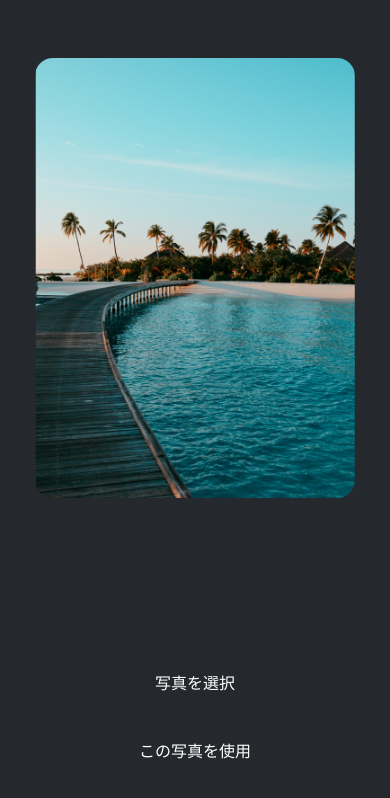
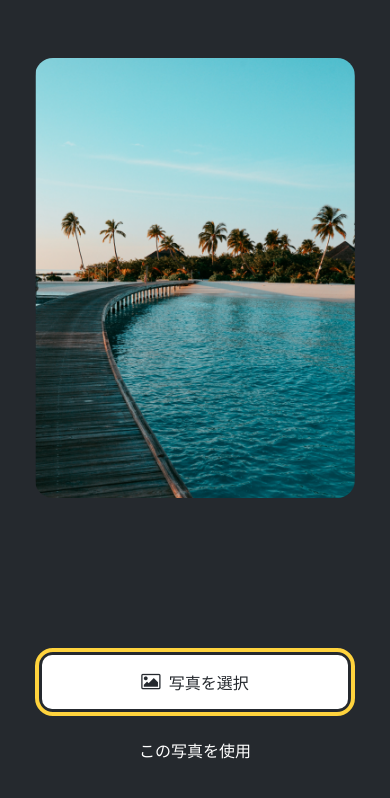
Before and after one commit to tamashiro-syuta/react-native-expo-tutorial, a React Native app: screen / in a window 390 px wide. Shown: the top 798 px of the page. Built offline with nearby package versions, Linux system fonts and the light colour scheme.

Commit message:
ボタンにアイコンを追加

```diff
--- a/package.json
+++ b/package.json
@@ -17,6 +17,7 @@
   },
   "dependencies": {
     "@expo/metro-runtime": "~4.0.0",
+    "@expo/vector-icons": "^14.0.2",
     "expo": "~52.0.23",
     "expo-status-bar": "~2.0.0",
     "react": "18.3.1",
--- a/src/components/button.tsx
+++ b/src/components/button.tsx
@@ -1,11 +1,39 @@
 import { type FC } from "react";
 import { Pressable, StyleSheet, Text, View } from "react-native";
+import { FontAwesome } from "@expo/vector-icons";
 
 type ButtonProps = {
   label: string;
+  theme?: "primary" | undefined;
 };
 
 export const Button: FC<ButtonProps> = (props) => {
+  if (props.theme === "primary") {
+    return (
+      <View
+        style={[
+          styles.buttonContainer,
+          { borderWidth: 4, borderColor: "#ffd33d", borderRadius: 18 },
+        ]}
+      >
+        <Pressable
+          style={[styles.button, { backgroundColor: "#fff" }]}
+          onPress={() => alert("You pressed a button.")}
+        >
+          <FontAwesome
+            name="picture-o"
+            size={18}
+            color="#25292e"
+            style={styles.buttonIcon}
+          />
+          <Text style={[styles.buttonLabel, { color: "#25292e" }]}>
+            {props.label}
+          </Text>
+        </Pressable>
+      </View>
+    );
+  }
+
   return (
     <View style={styles.buttonContainer}>
       <Pressable
--- a/src/screens/app.tsx
+++ b/src/screens/app.tsx
@@ -16,7 +16,7 @@
         <ImageViewer placeholderImageSource={PlaceholderImage} />
       </View>
       <View style={styles.footerContainer}>
-        <Button label="写真を選択" />
+        <Button theme="primary" label="写真を選択" />
         <Button label="この写真を使用" />
       </View>
       <StatusBar style="auto" />
```
Also changed, not shown: 1 other file (tests, documents, lock files or other folders).
